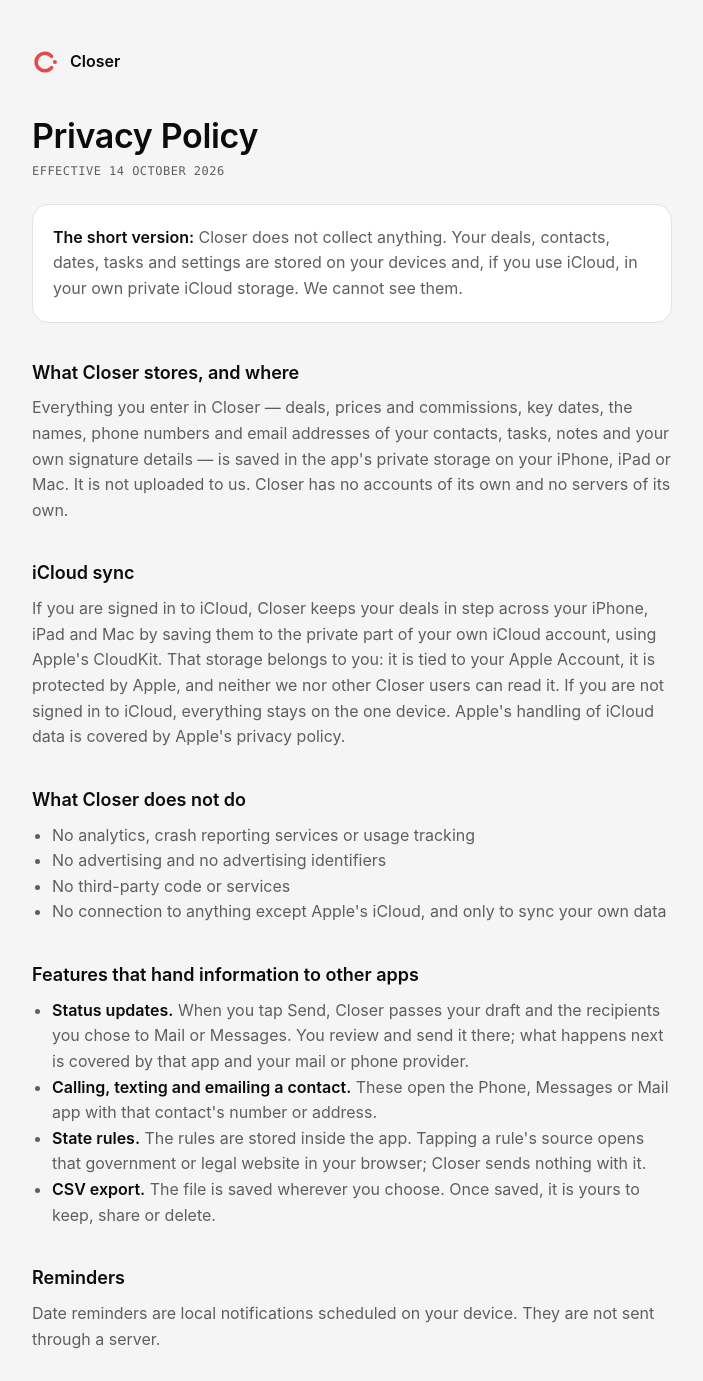
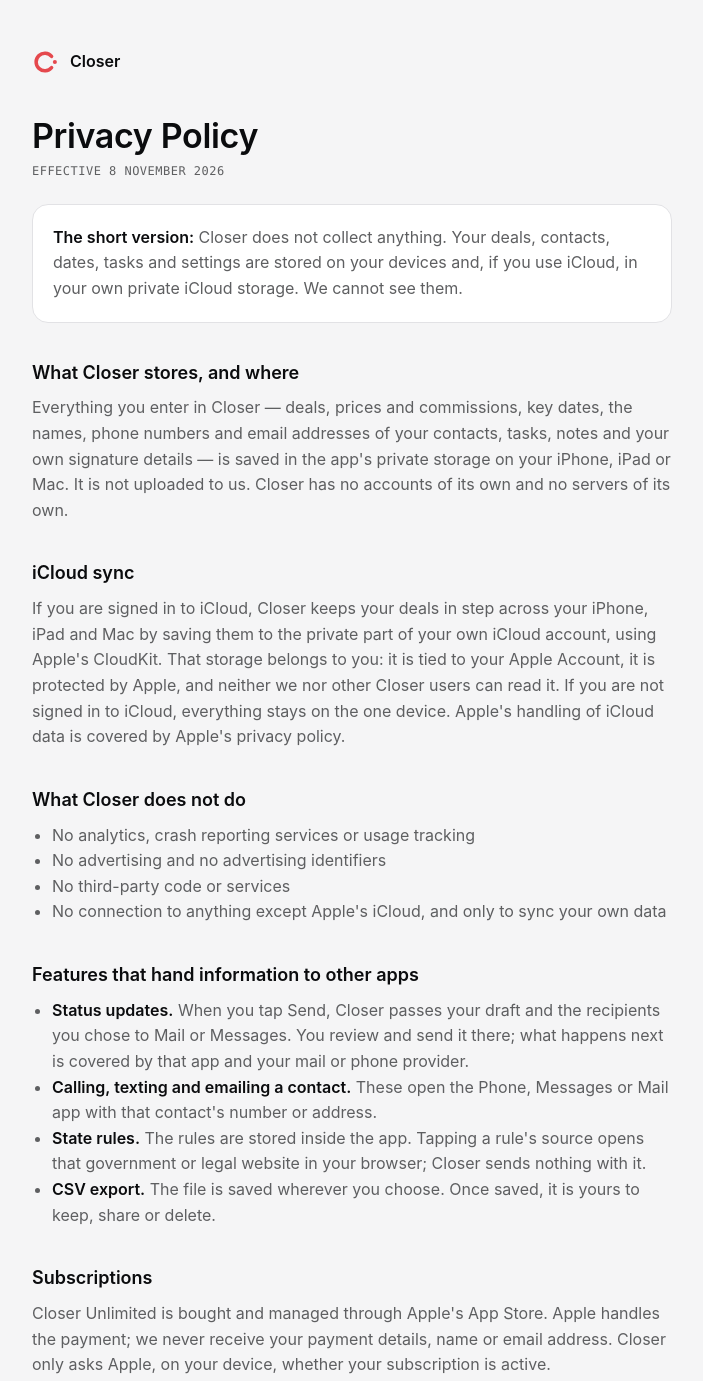
Before and after one commit to TheRECloserApp/therecloserapp.github.io, a plain HTML site: page privacy.html in a window 1280 px wide. Shown: the top 1381 px of the page, without its empty margins (288-991 px from the left). Drawn offline with Linux system fonts and the light colour scheme.

Commit message:
Privacy policy: add the subscriptions section
Co-Authored-By: Claude Opus 5.5 <noreply@anthropic.com>

```diff
--- a/privacy.html
+++ b/privacy.html
@@ -13,7 +13,7 @@
 Closer
 </div>
 <h1>Privacy Policy</h1>
-<p class="meta">Effective 14 October 2026</p>
+<p class="meta">Effective 8 November 2026</p>
 <div class="card">
 <p><strong>The short version:</strong> Closer does not collect anything. Your deals, contacts, dates, tasks and settings are stored on your devices and, if you use iCloud, in your own private iCloud storage. We cannot see them.</p>
 </div>
@@ -35,6 +35,8 @@ Closer
 <li><strong>State rules.</strong> The rules are stored inside the app. Tapping a rule's source opens that government or legal website in your browser; Closer sends nothing with it.</li>
 <li><strong>CSV export.</strong> The file is saved wherever you choose. Once saved, it is yours to keep, share or delete.</li>
 </ul>
+<h2>Subscriptions</h2>
+<p>Closer Unlimited is bought and managed through Apple's App Store. Apple handles the payment; we never receive your payment details, name or email address. Closer only asks Apple, on your device, whether your subscription is active.</p>
 <h2>Reminders</h2>
 <p>Date reminders are local notifications scheduled on your device. They are not sent through a server.</p>
 <h2>Backups</h2>
```
